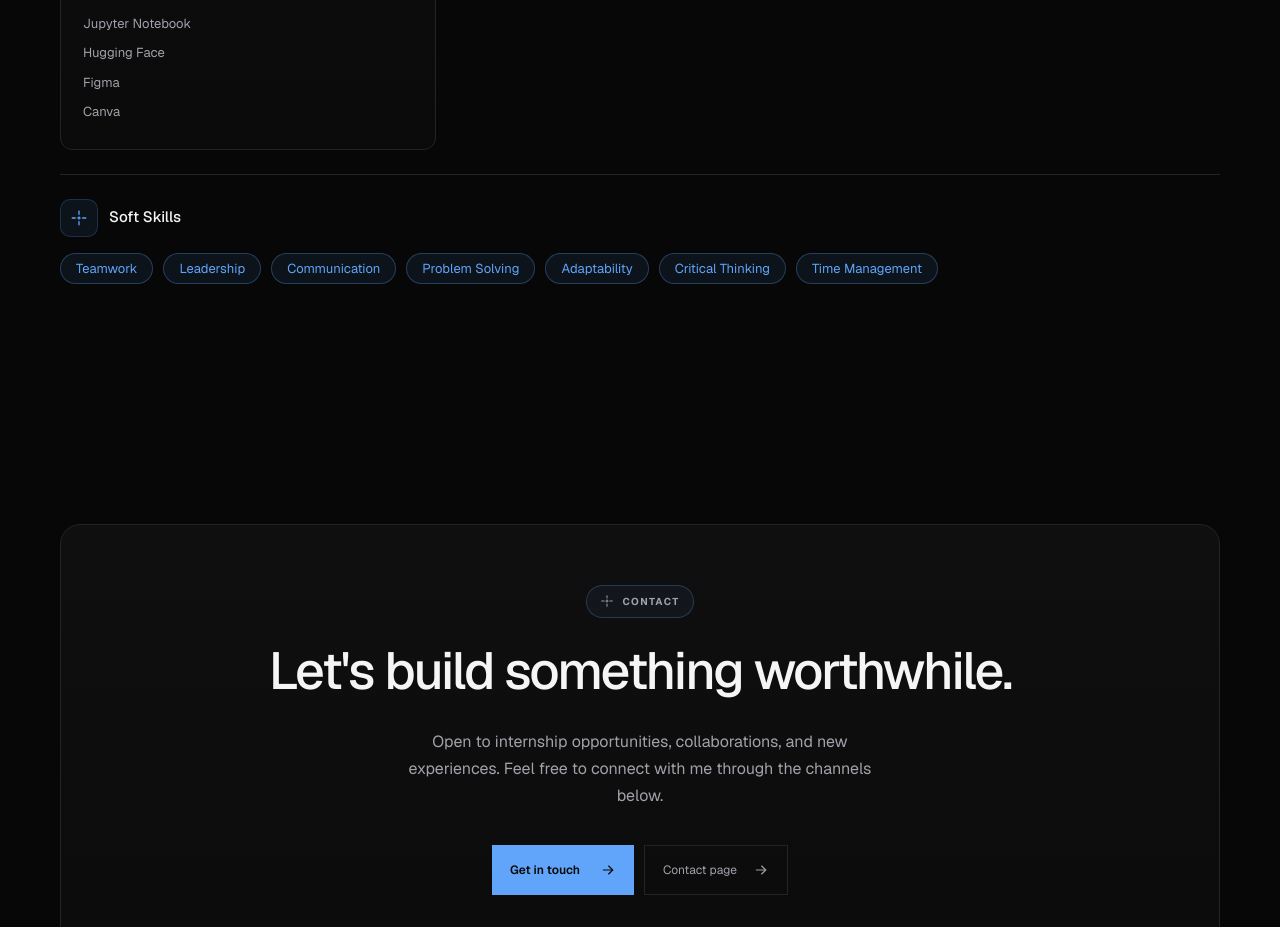
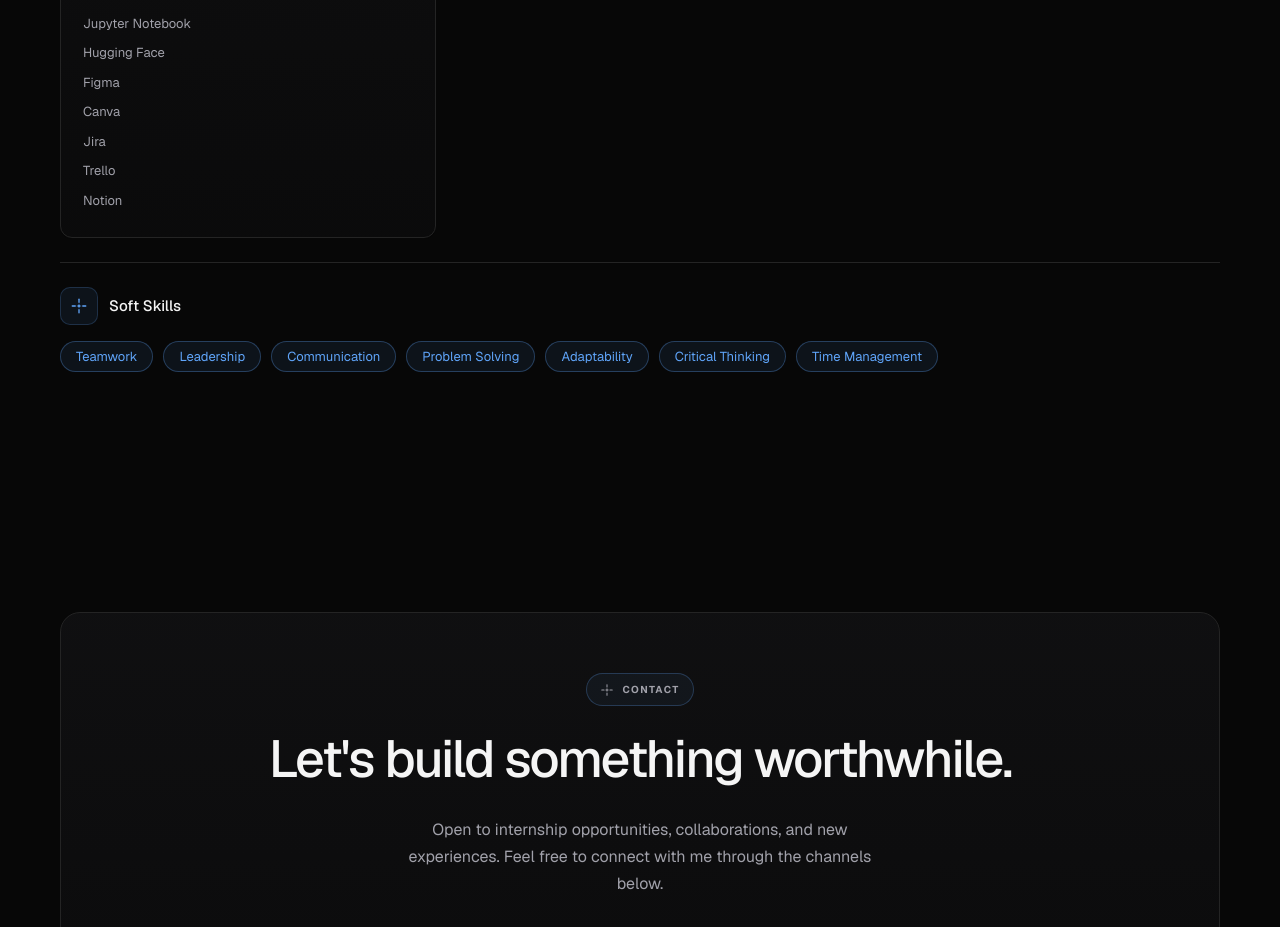
Before and after one commit to Vinn673/personal-portofolio, a Next.js app: page / in a window 1280 px wide. Shown: the part 2680-3607 px from the top of the page. Built offline with nearby package versions, Linux system fonts and the light colour scheme.

Commit message:
Add Jira Trello and Notion to skills

```diff
--- a/src/data/skills.ts
+++ b/src/data/skills.ts
@@ -28,6 +28,9 @@ export const skillCategories: SkillCategory[] = [
       "Hugging Face",
       "Figma",
       "Canva",
+      "Jira",
+      "Trello",
+      "Notion",
     ],
   },
 ];
```
